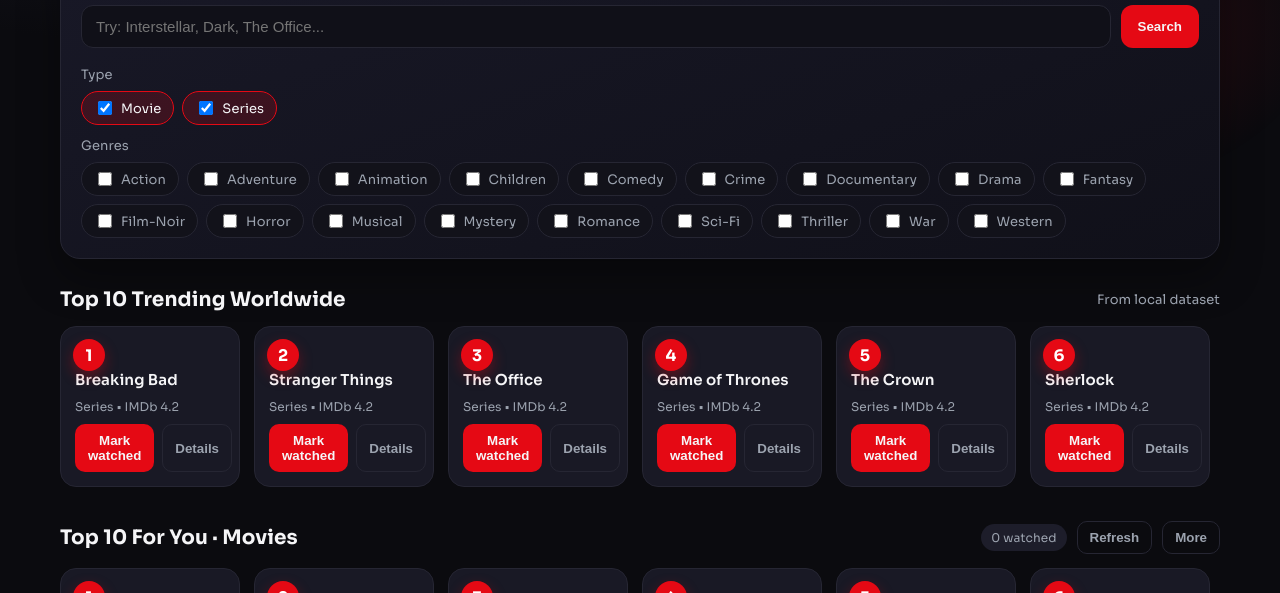
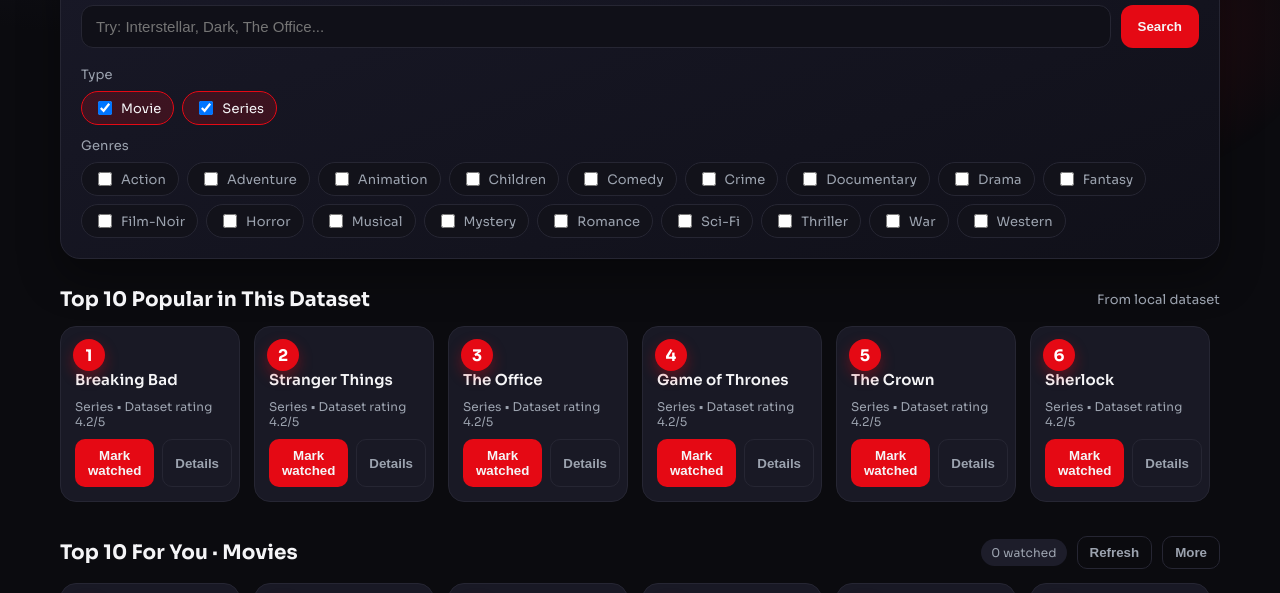
Before and after one commit to anushka06onu/Movie-world, a plain HTML site: page index.html in a window 1280 px wide. Shown: the part 136-729 px from the top of the page. Drawn offline with Linux system fonts and the light colour scheme.

Commit message:
Identify dataset ratings accurately

```diff
--- a/app.js
+++ b/app.js
@@ -133,7 +133,8 @@
 
 function cardHTML(item, rank) {
   const imdb = imdbValue(item)
-  const meta = `${typeLabel(normalizeType(item))} • IMDb ${imdb}`
+  const ratingLabel = item.imdbRating && item.imdbRating !== "N/A" ? `IMDb ${imdb}/10` : `Dataset rating ${imdb}/5`;
+  const meta = `${typeLabel(normalizeType(item))} • ${ratingLabel}`
   const watchText = isWatched(item) ? "Watched" : "Mark watched"
   const rankEl = rank ? `<div class="rank">${rank}</div>` : ""
   return `
--- a/index.html
+++ b/index.html
@@ -39,7 +39,7 @@
 
       <section class="row">
         <div class="row-head">
-          <h2>Top 10 Trending Worldwide</h2>
+          <h2>Top 10 Popular in This Dataset</h2>
           <span class="row-sub">From local dataset</span>
         </div>
         <div id="trending" class="shelf"></div>
```
